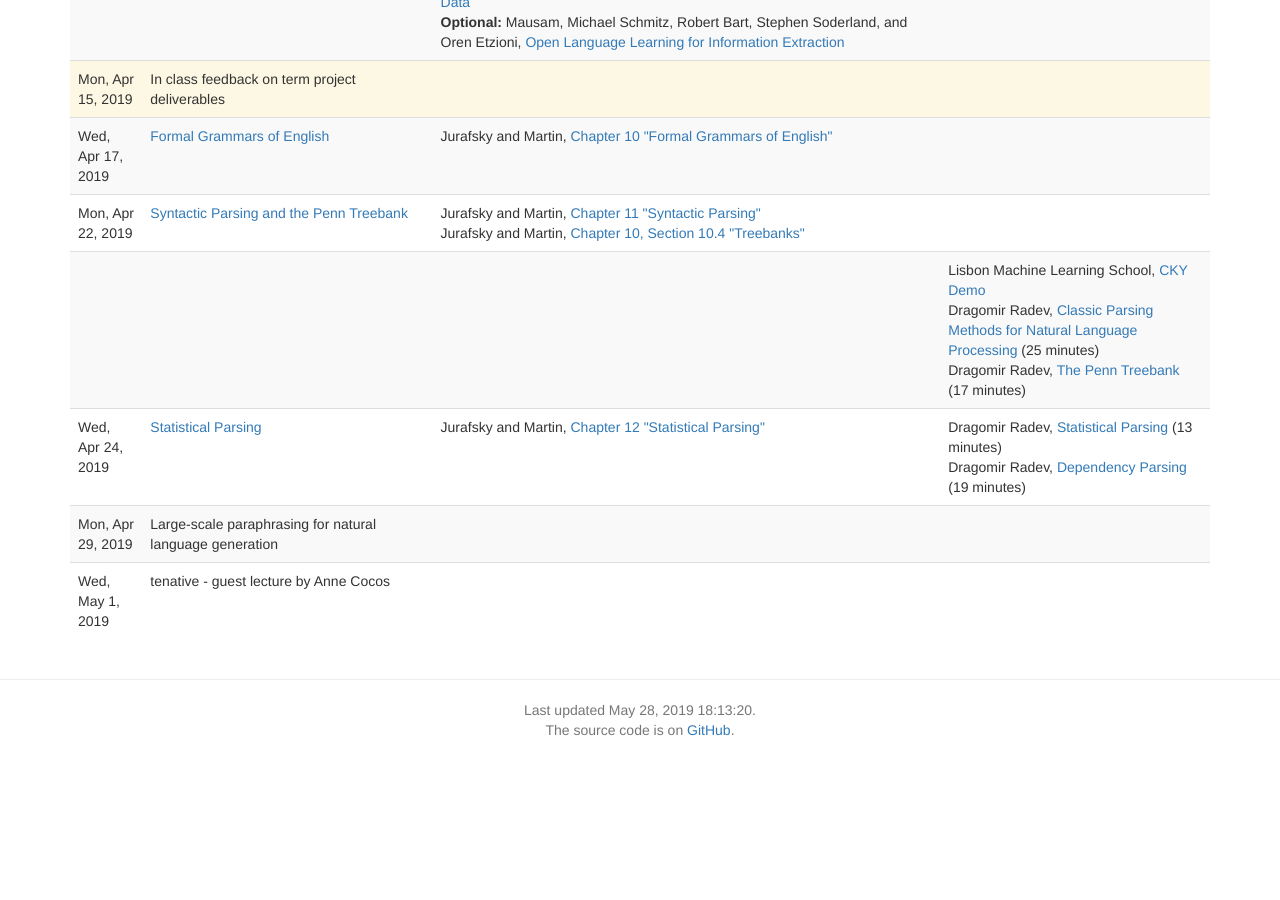
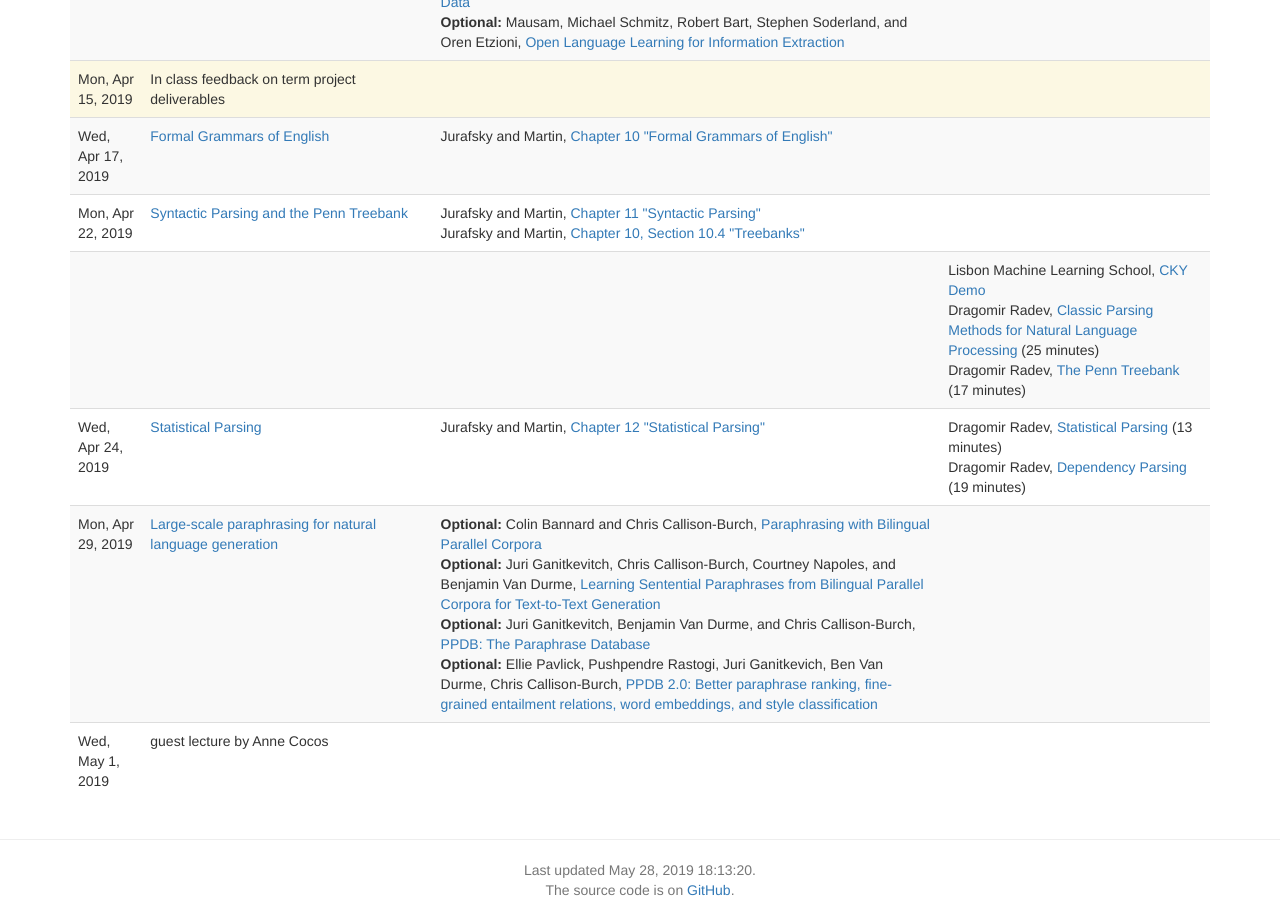
Before and after one commit to computational-linguistics-class/computational-linguistics-class.github.io, a Jekyll site: the page built from lectures.md, in a window 1280 px wide and 900 px high, scrolled down 2877 px. Built offline with Jekyll 4.4.1, drawn with Linux system fonts in a browser that asks for light colours; nearby versions of some CDN libraries; a script that is not in the unit is left out; before the commit the page ends 3617 px from its top, so only the background shows below that.

Commit message:
Paraphrase lecture

```diff
--- a/_data/lectures.yaml
+++ b/_data/lectures.yaml
@@ -456,13 +456,34 @@
       length: 19 minutes
 -
   date: 2019-04-29
-  slides:
+  slides: slides/18-paraphrasing.pdf
   title: Large-scale paraphrasing for natural language generation
   slides_credit:
   readings:
+    -
+      title: Paraphrasing with Bilingual Parallel Corpora
+      authors: Colin Bannard and Chris Callison-Burch
+      url: http://www.cis.upenn.edu/~ccb/publications/paraphrasing-with-bilingual-parallel-corpora.pdf
+      optional: true
+    -
+      title: Learning Sentential Paraphrases from Bilingual Parallel Corpora for Text-to-Text Generation
+      authors: Juri Ganitkevitch, Chris Callison-Burch, Courtney Napoles, and Benjamin Van Durme
+      url: http://www.cis.upenn.edu/~ccb/publications/learning-sentential-paraphrases-from-bilingual-parallel-corpora.pdf
+      optional: true
+    -
+      title: PPDB&colon; The Paraphrase Database
+      authors: Juri Ganitkevitch, Benjamin Van Durme, and Chris Callison-Burch
+      url: http://www.cis.upenn.edu/~ccb/publications/ppdb.pdf
+      optional: true
+    -
+      title: PPDB 2.0&colon; Better paraphrase ranking, fine-grained entailment relations, word embeddings, and style classification
+      authors: Ellie Pavlick, Pushpendre Rastogi, Juri Ganitkevich, Ben Van Durme, Chris Callison-Burch
+      url: http://www.cis.upenn.edu/~ccb/publications/ppdb-reranking.pdf
+      optional: true
+
 -
   date: 2019-05-01
   slides:
-  title: tenative - guest lecture by Anne Cocos
-  slides_credit:
+  title: guest lecture by Anne Cocos
+  slides_credit: Anne Cocos
   readings:
```
Also changed, not shown: 2 other files.
